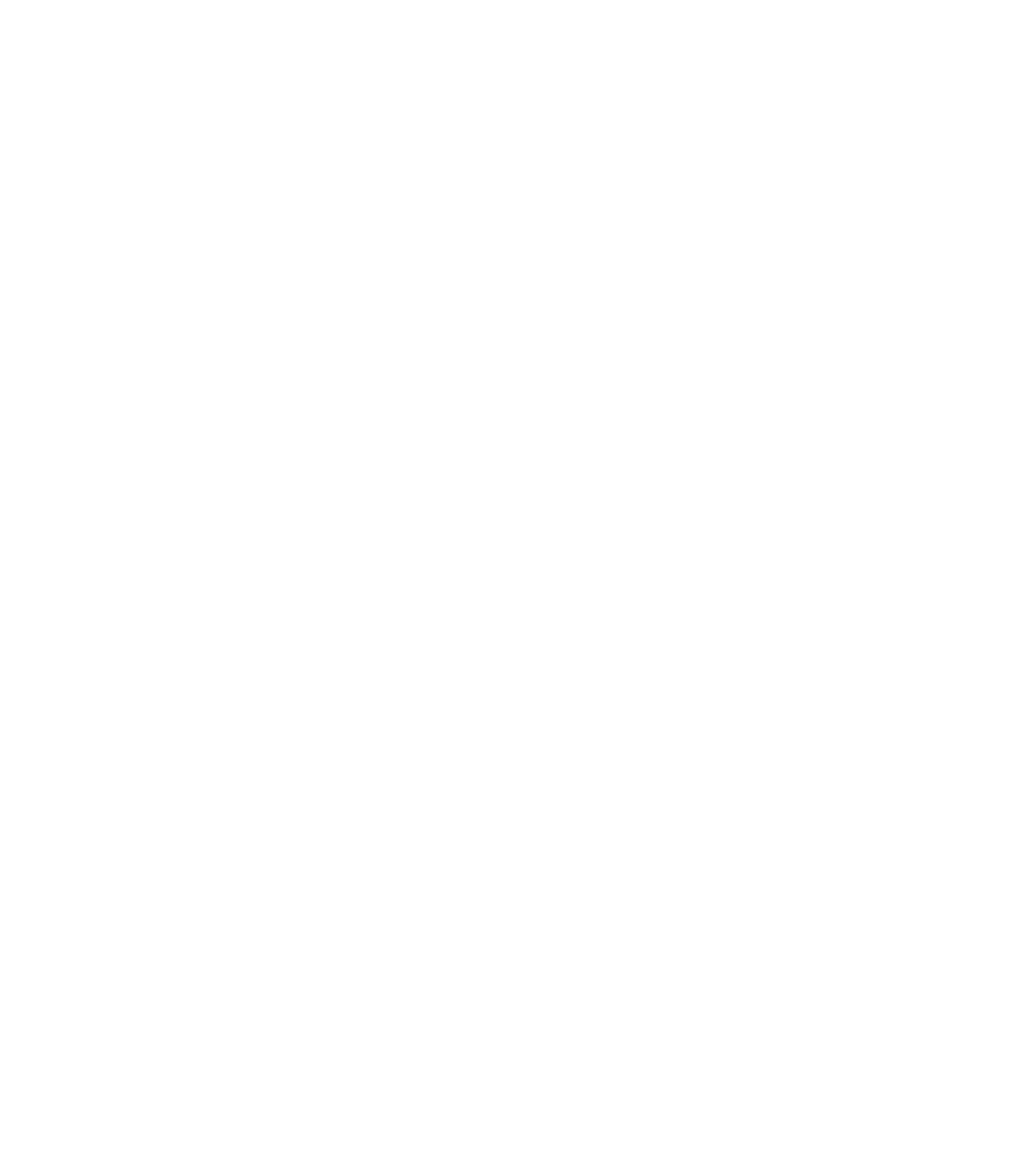
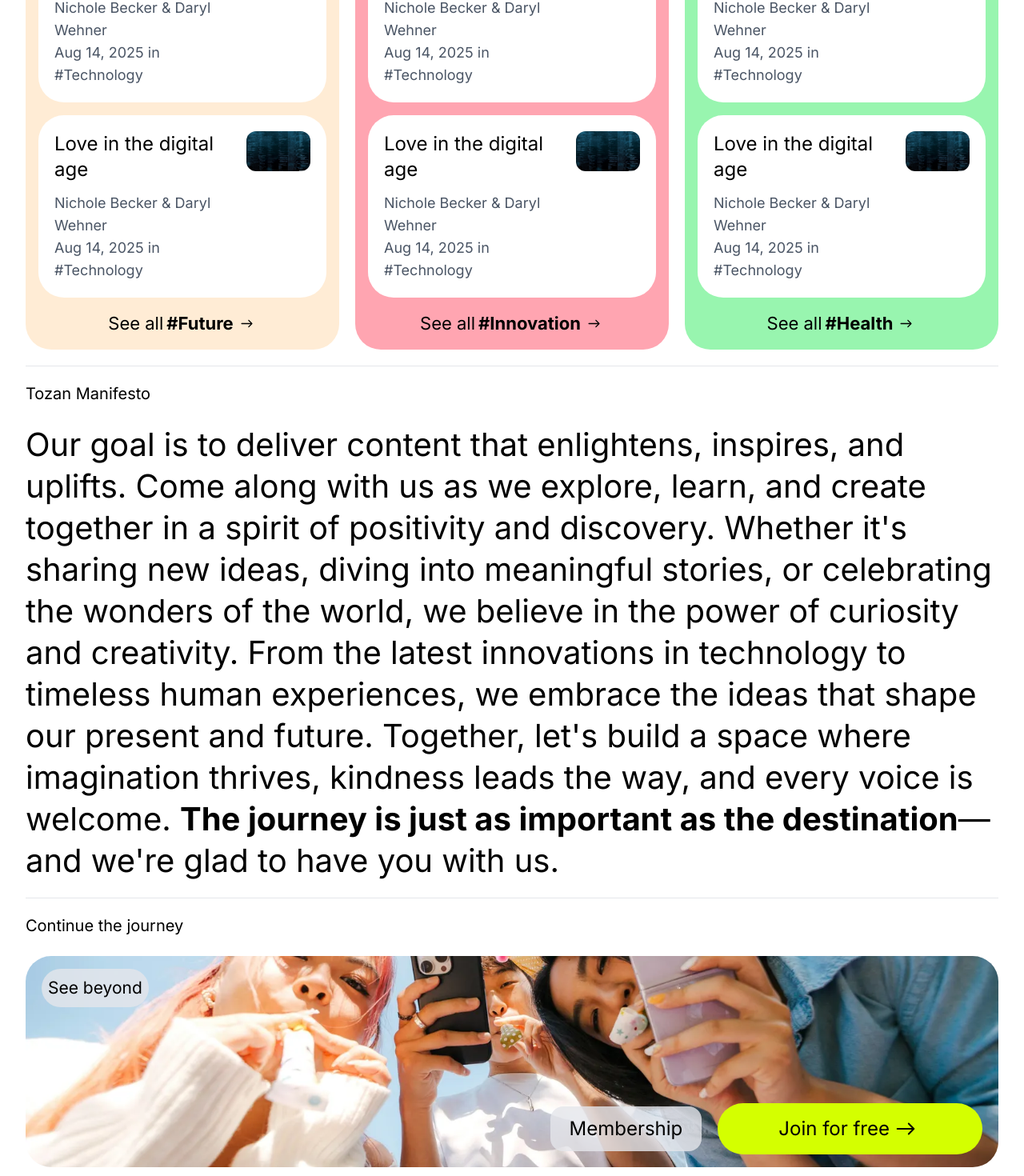
Before and after one commit to AbdulrahmanIsmael/tozan-landing-page, a Next.js app: page / in a window 1280 px wide. Shown: the part 3209-4679 px from the top of the page at 80% size. Before the commit the page ends 3101 px from the top, so only its background shows below. Built offline with nearby package versions, Linux system fonts and the light colour scheme.

Commit message:
feat(add features, manifesto, and ad sections, with a little animations)

```diff
--- /dev/null
+++ b/app/components/home/Ad.tsx
@@ -0,0 +1,32 @@
+"use client";
+import { IoIosArrowRoundForward } from "react-icons/io";
+import { motion } from "motion/react";
+
+export default function Ad() {
+  return (
+    <section className="flex flex-col gap-y-6 py-5 border-t border-t-gray-200">
+      <h2 className="text-xl">Continue the journey</h2>
+      <div className="bg-[url('/assets/images/bg.webp')] bg-center bg-cover px-5 py-4 rounded-4xl flex flex-col gap-y-30">
+        <div className="w-fit text-[21px] bg-gray-200/80 p-2 rounded-4xl">
+          <p>See beyond</p>
+        </div>
+
+        <div className="flex items-center justify-end gap-x-5">
+          <motion.a
+            whileHover={{ translateY: -5 }}
+            href="."
+            className="bg-gray-200/80 p-2 rounded-2xl px-6 py-3 text-2xl"
+          >
+            Membership
+          </motion.a>
+          <a
+            href="."
+            className="hover:underline cursor-pointer px-19 py-3 rounded-4xl bg-[#D4FF00] text-2xl flex items-center"
+          >
+            Join for free <IoIosArrowRoundForward size={40} />
+          </a>
+        </div>
+      </div>
+    </section>
+  );
+}
--- /dev/null
+++ b/app/components/home/Manifesto.tsx
@@ -0,0 +1,20 @@
+export default function Manifesto() {
+  return (
+    <section className="flex flex-col gap-y-6 py-5 border-t border-t-gray-200">
+      <h2 className="text-xl">Tozan Manifesto</h2>
+      <p className="text-lg sm:text-2xl md:text-3xl lg:text-[40px] leading-6 md:leading-9 lg:leading-13">
+        Our goal is to deliver content that enlightens, inspires, and uplifts.
+        Come along with us as we explore, learn, and create together in a spirit
+        of positivity and discovery. Whether it&apos;s sharing new ideas, diving
+        into meaningful stories, or celebrating the wonders of the world, we
+        believe in the power of curiosity and creativity. From the latest
+        innovations in technology to timeless human experiences, we embrace the
+        ideas that shape our present and future. Together, let&apos;s build a
+        space where imagination thrives, kindness leads the way, and every voice
+        is welcome.{" "}
+        <strong>The journey is just as important as the destination</strong>—and
+        we&apos;re glad to have you with us.
+      </p>
+    </section>
+  );
+}
--- /dev/null
+++ b/app/components/home/Topics.tsx
@@ -0,0 +1,16 @@
+import TopicsColumn from "@/app/ui/components/TopicsColumn";
+export default function Topics() {
+  return (
+    <section className="flex flex-col gap-y-10 py-5 border-t border-t-gray-200">
+      <h2 className="text-xl">Explore curated Topics</h2>
+      <div
+        role="grid"
+        className="grid grid-cols-1 md:grid-cols-2 lg:grid-cols-3 gap-x-5"
+      >
+        <TopicsColumn bg="bg-[#ffecd5]" label="Future" />
+        <TopicsColumn bg="bg-[#ffa5b1]" label="Innovation" />
+        <TopicsColumn bg="bg-[#98f5af]" label="Health" />
+      </div>
+    </section>
+  );
+}
--- a/app/page.tsx
+++ b/app/page.tsx
@@ -3,6 +3,9 @@ import Mission from "./components/home/Mission";
 import Articles from "./components/home/Articles";
 import Features from "./components/home/Features";
 import Pinned from "./components/home/Pinned";
+import Topics from "./components/home/Topics";
+import Manifesto from "./components/home/Manifesto";
+import Ad from "./components/home/Ad";
 
 export default function Home() {
   return (
@@ -12,6 +15,9 @@ export default function Home() {
       <Articles />
       <Features />
       <Pinned />
+      <Topics />
+      <Manifesto />
+      <Ad />
     </>
   );
 }
--- /dev/null
+++ b/app/ui/components/TopicCard.tsx
@@ -0,0 +1,32 @@
+"use client";
+import { motion } from "motion/react";
+import Image from "next/image";
+export default function TopicCard() {
+  return (
+    <motion.div
+      whileHover={{ translateY: -3 }}
+      className="cursor-pointer bg-white py-5 px-5 flex justify-between items-start w-full rounded-4xl"
+    >
+      <div>
+        <h3 className="mb-3 hover:underline cursor-pointer text-2xl font-medium">
+          Love in the digital age
+        </h3>
+        <p className="font-normal text-lg text-gray-600">
+          <span className="hover:underline cursor-pointer">Nichole Becker</span>{" "}
+          & <span className="hover:underline cursor-pointer">Daryl Wehner</span>
+        </p>
+        <p className="font-normal text-lg text-gray-600">
+          Aug 14, 2025 in #
+          <span className="hover:underline cursor-pointer">Technology</span>
+        </p>
+      </div>
+      <Image
+        width={80}
+        height={80}
+        className="rounded-xl"
+        src="/assets/images/cs.jpg"
+        alt="image"
+      />
+    </motion.div>
+  );
+}
--- /dev/null
+++ b/app/ui/components/TopicsColumn.tsx
@@ -0,0 +1,27 @@
+import TopicCard from "./TopicCard";
+import { IoIosArrowRoundForward } from "react-icons/io";
+
+export default function TopicsColumn({
+  bg = "bg-initial",
+  label,
+}: {
+  bg: string;
+  label: string;
+}) {
+  return (
+    <div
+      className={`${bg} flex flex-col items-center gap-y-4 justify-between p-4 rounded-4xl w-full`}
+    >
+      <TopicCard />
+      <TopicCard />
+      <TopicCard />
+      <a
+        className="hover:underline font-normal text-[22px] flex items-center gap-x-1"
+        href="."
+      >
+        See all <strong>#{label}</strong>
+        <IoIosArrowRoundForward size={25} />
+      </a>
+    </div>
+  );
+}
```
Also changed, not shown: public/assets/images/bg.webp (added).
